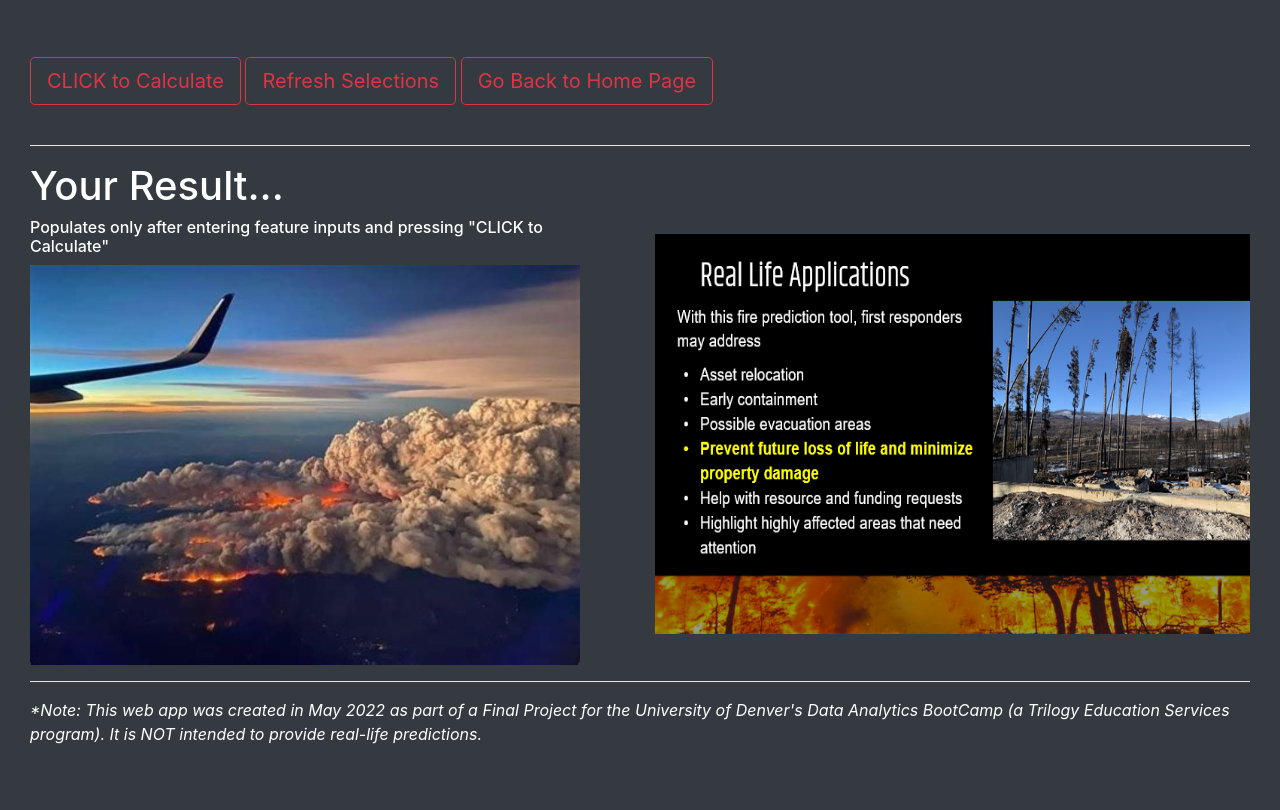
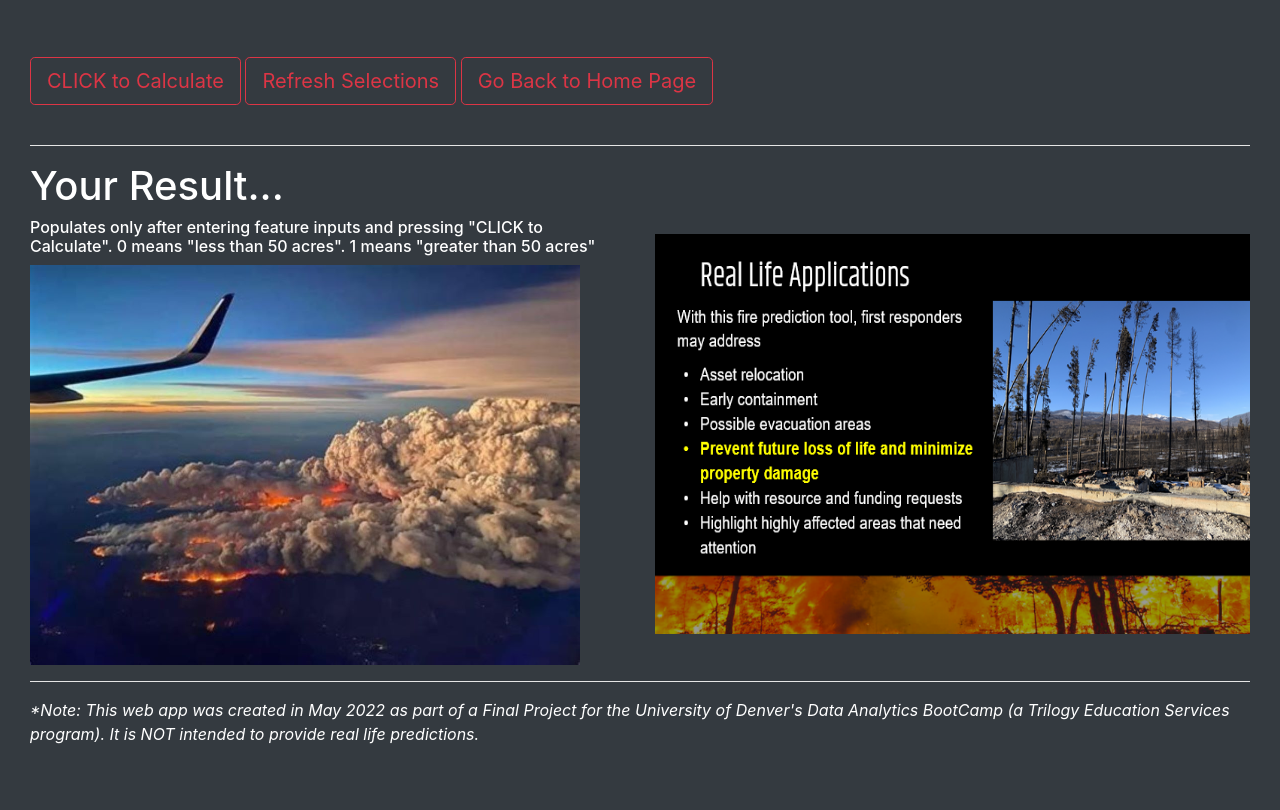
Before and after one commit to bridgecrew-perf6/wildfire_deploy1, a Flask app: page /predict/ in a window 1280 px wide. Shown: the part 944-1754 px from the top of the page. Run offline with Flask 2, Linux system fonts and the light colour scheme; some libraries are stand-ins or nearby versions.

Commit message:
added updates

```diff
--- a/templates/predictions.html
+++ b/templates/predictions.html
@@ -245,7 +245,7 @@
 
 
                                 <h1> Your Result... </h1>
-                                <h6> Populates only after entering feature inputs and pressing "CLICK to Calculate" </h6>
+                                <h6> Populates only after entering feature inputs and pressing "CLICK to Calculate". 0 means "less than 50 acres". 1 means "greater than 50 acres"</h6>
                                 <h2 id="prediction"></h2>
                                 <img id="dummy" src="../static/images/wildfire.jpg">
                                 <!-- <video id="dummy" preload muted autoplay loop>
@@ -264,7 +264,7 @@
                                     </div>
                                     <div class="container-fluid">
                                         <hr style="background-color:white">
-                                      <p style= "font-style: italic"> *Note: This web app was created in May 2022 as part of a Final Project for the University of Denver's Data Analytics BootCamp (a Trilogy Education Services program). It is NOT intended to provide real-life predictions.
+                                      <p style= "font-style: italic"> *Note: This web app was created in May 2022 as part of a Final Project for the University of Denver's Data Analytics BootCamp (a Trilogy Education Services program). It is NOT intended to provide real life predictions.
                                         </p>
                                       </div>
                             </div>
```
